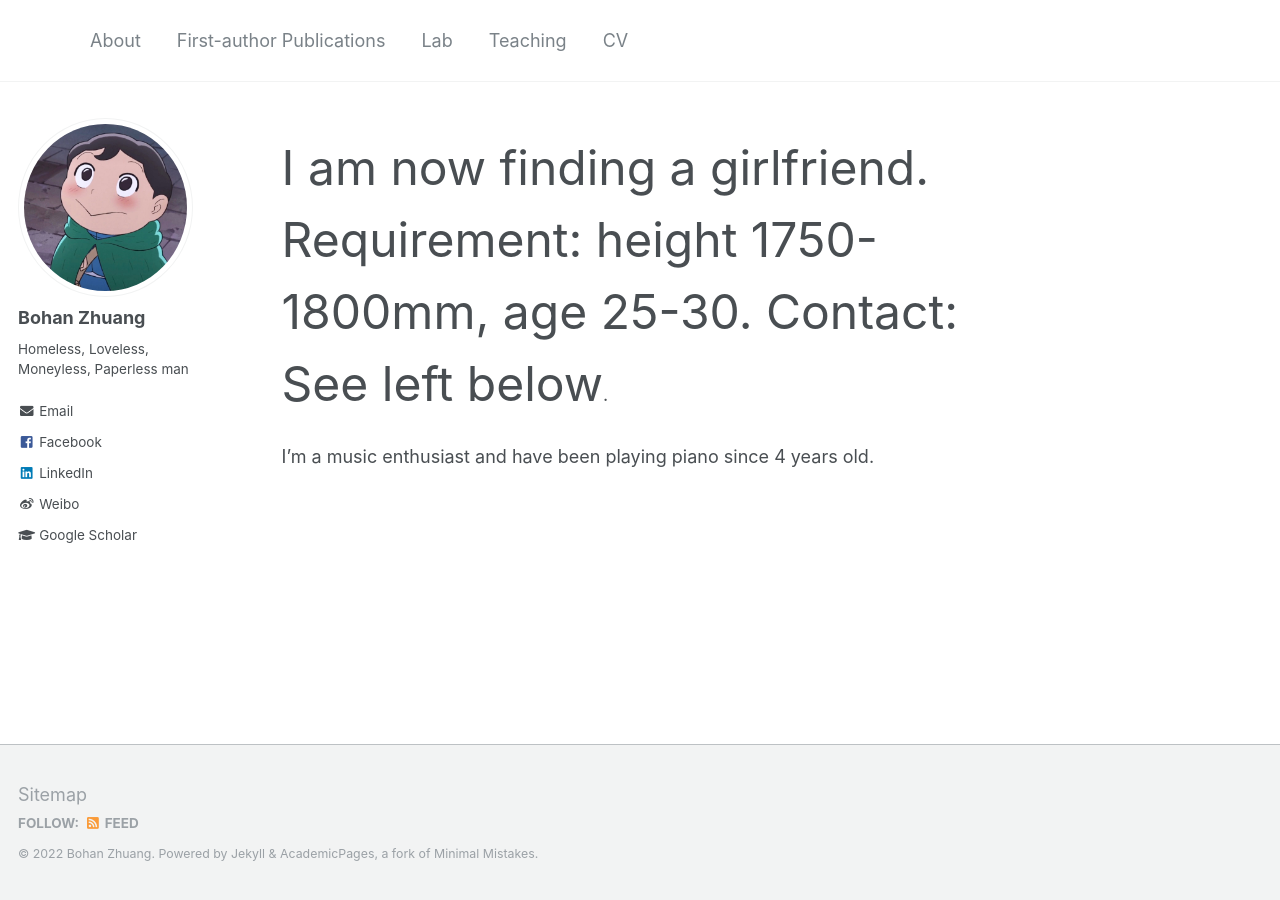
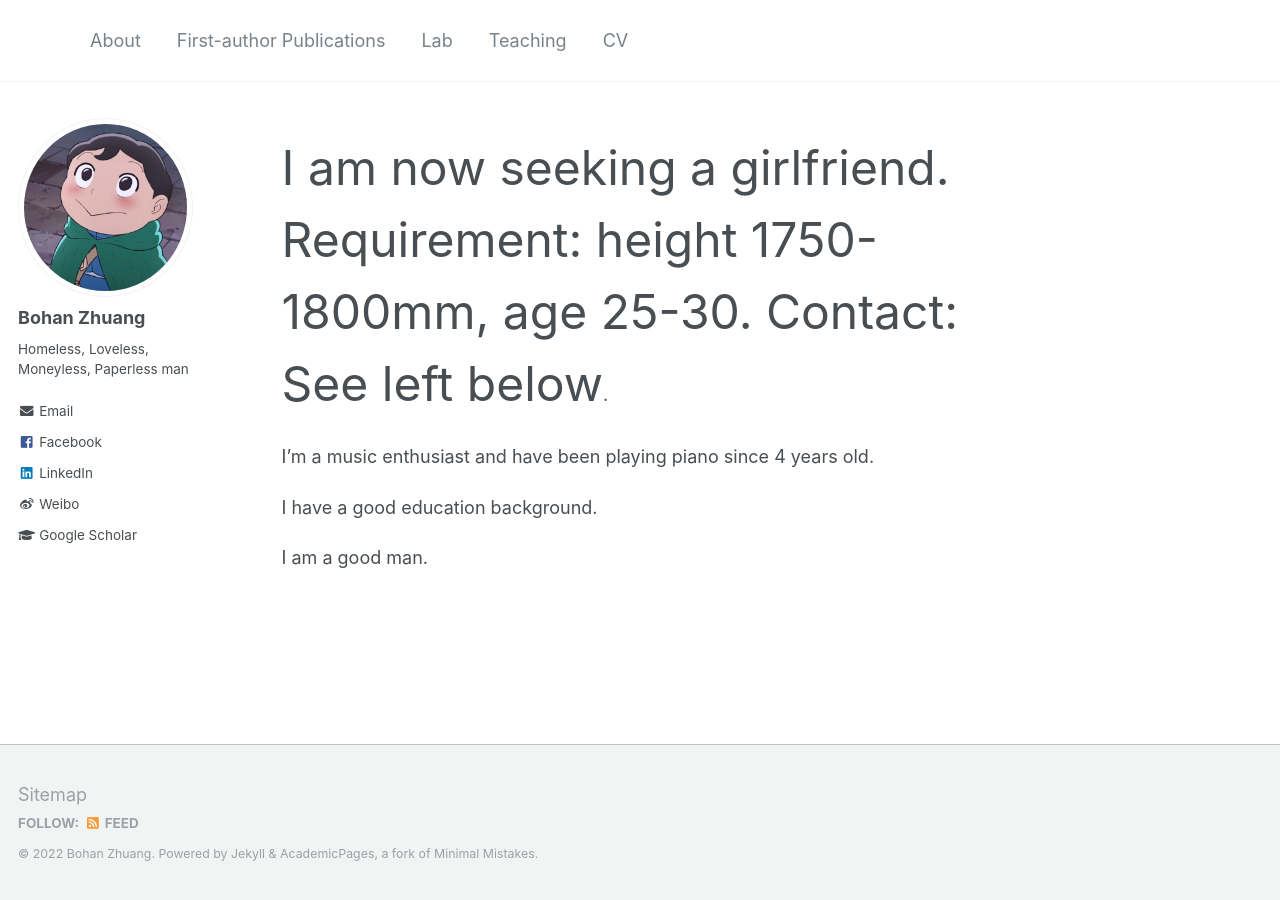
Before and after one commit to bohanzhuang/bohanzhuang.github.io, a Jekyll site: the page built from _pages/about.md, in a window 1280 px wide. Built offline with Jekyll 4.4.1, drawn with Linux system fonts in a browser that asks for light colours.

Commit message:
Update about.md

```diff
--- a/_pages/about.md
+++ b/_pages/about.md
@@ -9,7 +9,11 @@ redirect_from:
 ---
 
 <p>
-<font size=10>I am now finding a girlfriend. Requirement: height 1750-1800mm, age 25-30. Contact: See left below</font>.
+<font size=10>I am now seeking a girlfriend. Requirement: height 1750-1800mm, age 25-30. Contact: See left below</font>.
 </p>
 
 I'm a music enthusiast and have been playing piano since 4 years old.
+
+I have a good education background.
+
+I am a good man.
```
